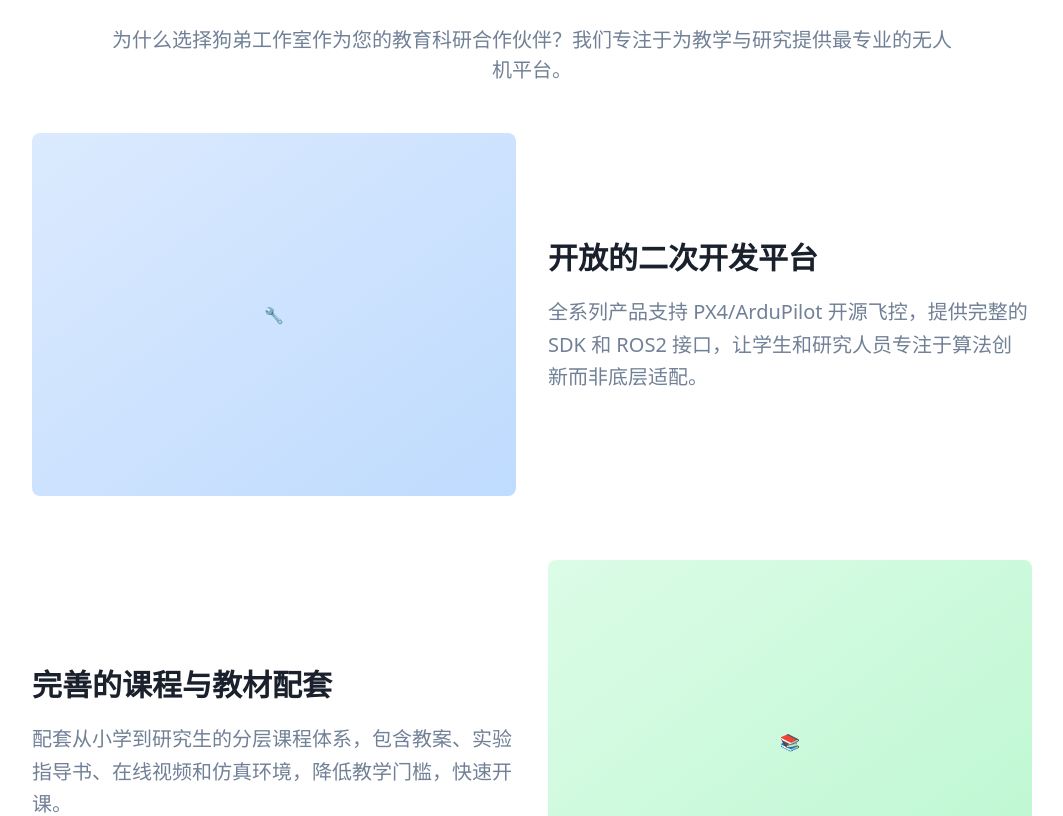
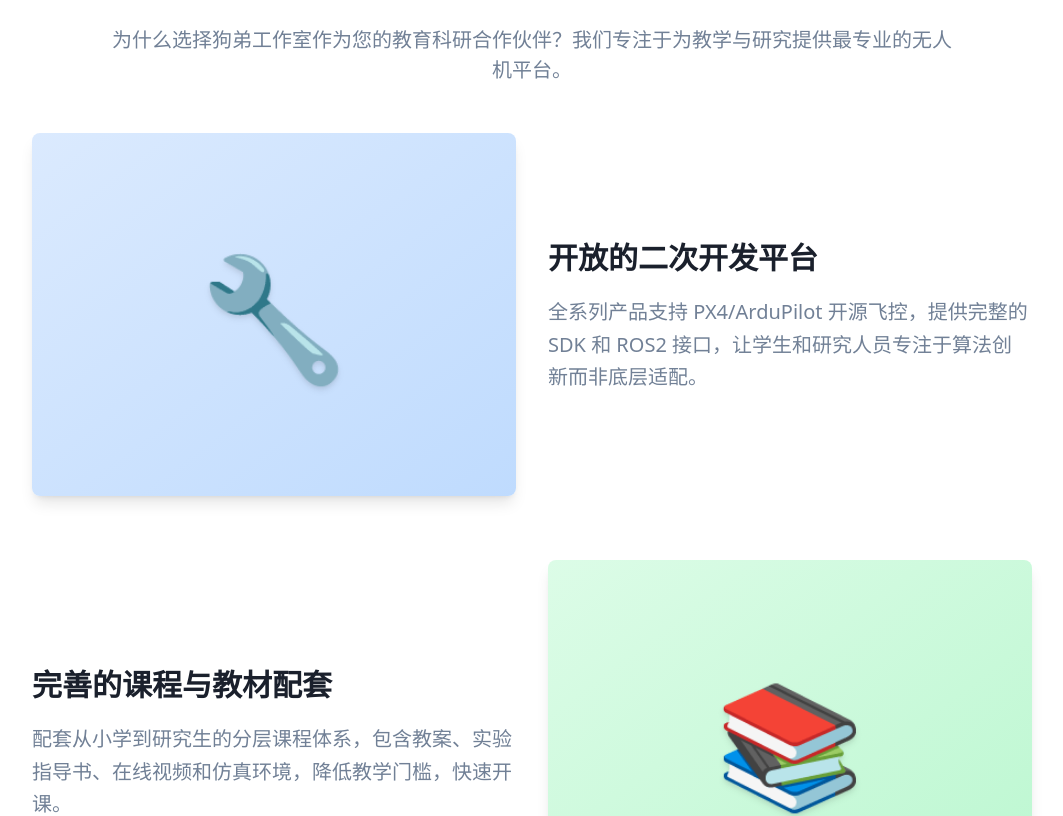
Before and after one commit to czstara12/ge-drone-web, a Next.js app: page / in a window 1280 px wide. Shown: the part 744-1560 px from the top of the page, without its empty margins (108-1171 px from the left). Built offline with nearby package versions, Linux system fonts and the light colour scheme.

Commit message:
style: 放大首页特性区图标

```diff
--- a/src/pages/index.tsx
+++ b/src/pages/index.tsx
@@ -26,9 +26,9 @@ const FeatureRow = ({
   >
     <div className="md:w-1/2">
       <div
-        className={`flex aspect-[4/3] items-center justify-center rounded-lg ${color}`}
+        className={`flex aspect-[4/3] items-center justify-center rounded-lg shadow-lg ${color}`}
       >
-        <span className="text-8xl">{icon}</span>
+        <span className="text-[120px] drop-shadow-md">{icon}</span>
       </div>
     </div>
     <div className="md:w-1/2">
```
Also changed, not shown: 1 other file (tests, documents, lock files or other folders).
